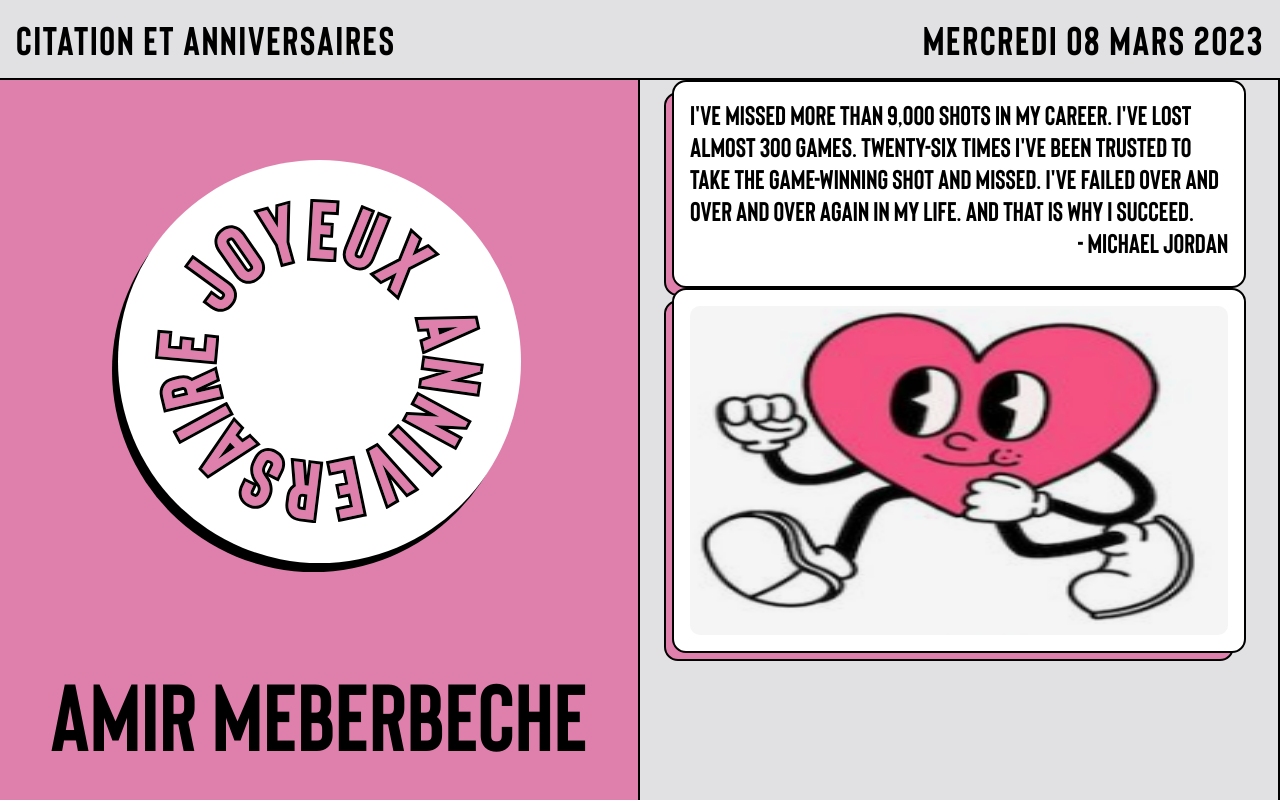
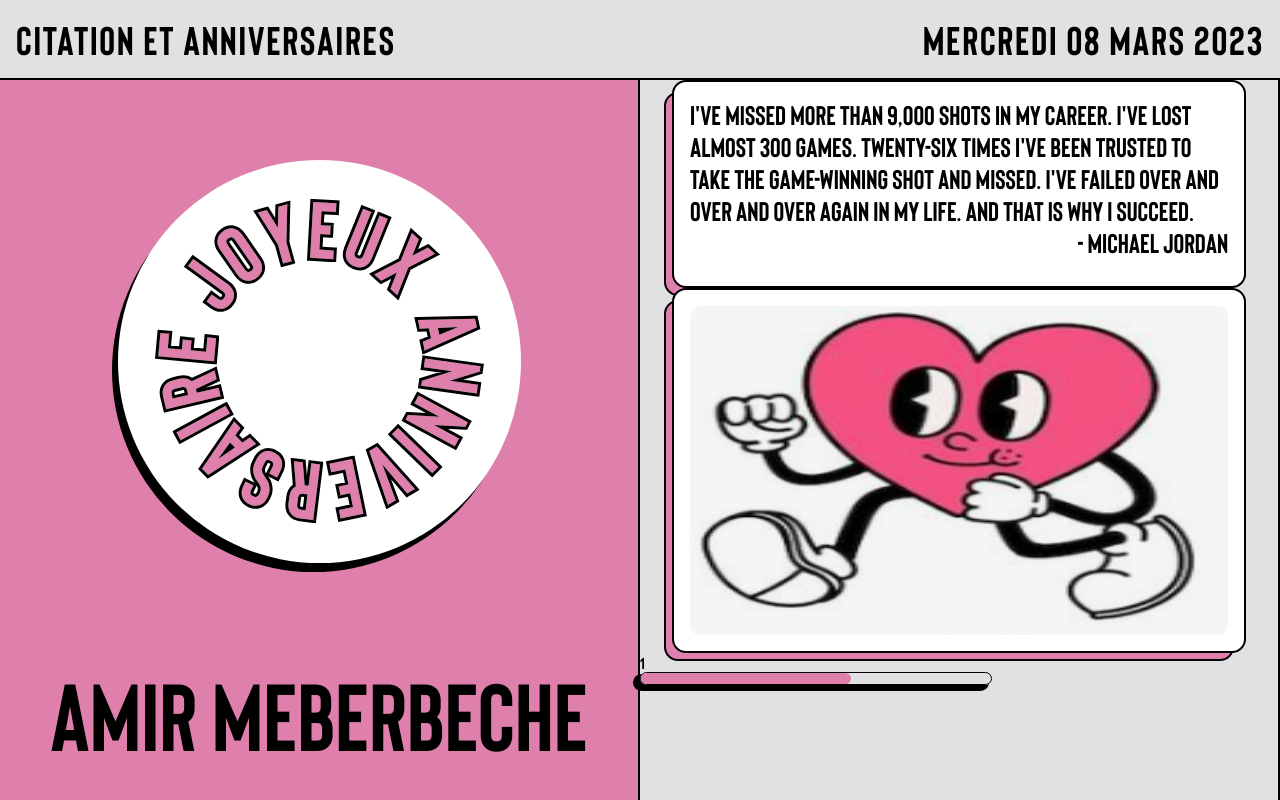
Before and after one commit to amir-398/FrameworkCSS, a React (Vite) app: page / in a window 1280 px wide. Built offline with nearby package versions, Linux system fonts and the light colour scheme.

Commit message:
Ajouter le composant LoadingBarComponent et mettre à jour les scripts de démarrage

```diff
--- a/package.json
+++ b/package.json
@@ -8,13 +8,14 @@
     "build": "vite build",
     "lint": "eslint . --ext js,jsx --report-unused-disable-directives --max-warnings 0",
     "preview": "vite preview",
-    "start": "npm-run-all --parallel header card leftComponent rightComponent home birthdayEllipse ",
+    "start": "npm-run-all --parallel header card leftComponent rightComponent home birthdayEllipse loadingBarComponent ",
     "home": "sass --watch ./src/pages/home.scss ./src/pages/home.css",
     "header": "sass --watch ./src/components/header/header.scss ./src/components/header/header.css",
     "card": "sass --watch ./src/components/cardComponent/card.scss ./src/components/cardComponent/card.css",
     "leftComponent": "sass --watch ./src/components/leftComponent/leftComponent.scss ./src/components/leftComponent/leftComponent.css",
     "rightComponent": "sass --watch ./src/components/rightComponent/rightComponent.scss ./src/components/rightComponent/rightComponent.css",
-    "birthdayEllipse": "sass --watch ./src/components/birthdayEllipse/birthdayEllipse.scss ./src/components/birthdayEllipse/birthdayEllipse.css"
+    "birthdayEllipse": "sass --watch ./src/components/birthdayEllipse/birthdayEllipse.scss ./src/components/birthdayEllipse/birthdayEllipse.css",
+    "loadingBarComponent": "sass --watch ./src/components/loadingBarComponent/loadingBarComponent.scss ./src/components/loadingBarComponent/loadingBarComponent.css"
   },
   "dependencies": {
     "react": "^18.2.0",
--- /dev/null
+++ b/src/components/loadingBarComponent/LoadingBarComponent.jsx
@@ -0,0 +1,12 @@
+import React from "react";
+import "./loadingBarComponent.css";
+export default function LoadingBarComponent() {
+  return (
+    <div className="loadingBarContainer">
+      <p>1</p>
+      <div className="bar">
+        <div className="loadingBar"></div>
+      </div>
+    </div>
+  );
+}
--- /dev/null
+++ b/src/components/loadingBarComponent/loadingBarComponent.css
@@ -0,0 +1,17 @@
+.loadingBarContainer .bar {
+  width: 352px;
+  height: 13px;
+  border: 1px solid #000;
+  border-radius: 20px;
+  position: relative;
+  box-shadow: -5px 4px 0px 2px #000000;
+}
+.loadingBarContainer .bar .loadingBar {
+  position: absolute;
+  height: 100%;
+  width: 60%;
+  background-color: #df80ac;
+  border-radius: 20px;
+}
+
+/*# sourceMappingURL=loadingBarComponent.css.map */
--- /dev/null
+++ b/src/components/loadingBarComponent/loadingBarComponent.scss
@@ -0,0 +1,18 @@
+@import "../../constants/COLORS";
+.loadingBarContainer {
+  .bar {
+    width: 352px;
+    height: 13px;
+    border: 1px solid #000;
+    border-radius: 20px;
+    position: relative;
+    box-shadow: -5px 4px 0px 2px #000000;
+    .loadingBar {
+      position: absolute;
+      height: 100%;
+      width: 60%;
+      background-color: $primaryColor;
+      border-radius: 20px;
+    }
+  }
+}
--- a/src/components/rightComponent/RightComponent.jsx
+++ b/src/components/rightComponent/RightComponent.jsx
@@ -1,5 +1,6 @@
 import heart from "../../assets/img/heart.png";
 import Card from "../cardComponent/Card";
+import LoadingBarComponent from "../loadingBarComponent/LoadingBarComponent";
 import "./rightComponent.css";
 export default function RightComponent() {
   const card1Text =
@@ -24,6 +25,7 @@ export default function RightComponent() {
           height: "364.88px",
         }}
       />
+      <LoadingBarComponent />
     </div>
   );
 }
```
Also changed, not shown: 1 other file (tests, documents, lock files or other folders).
